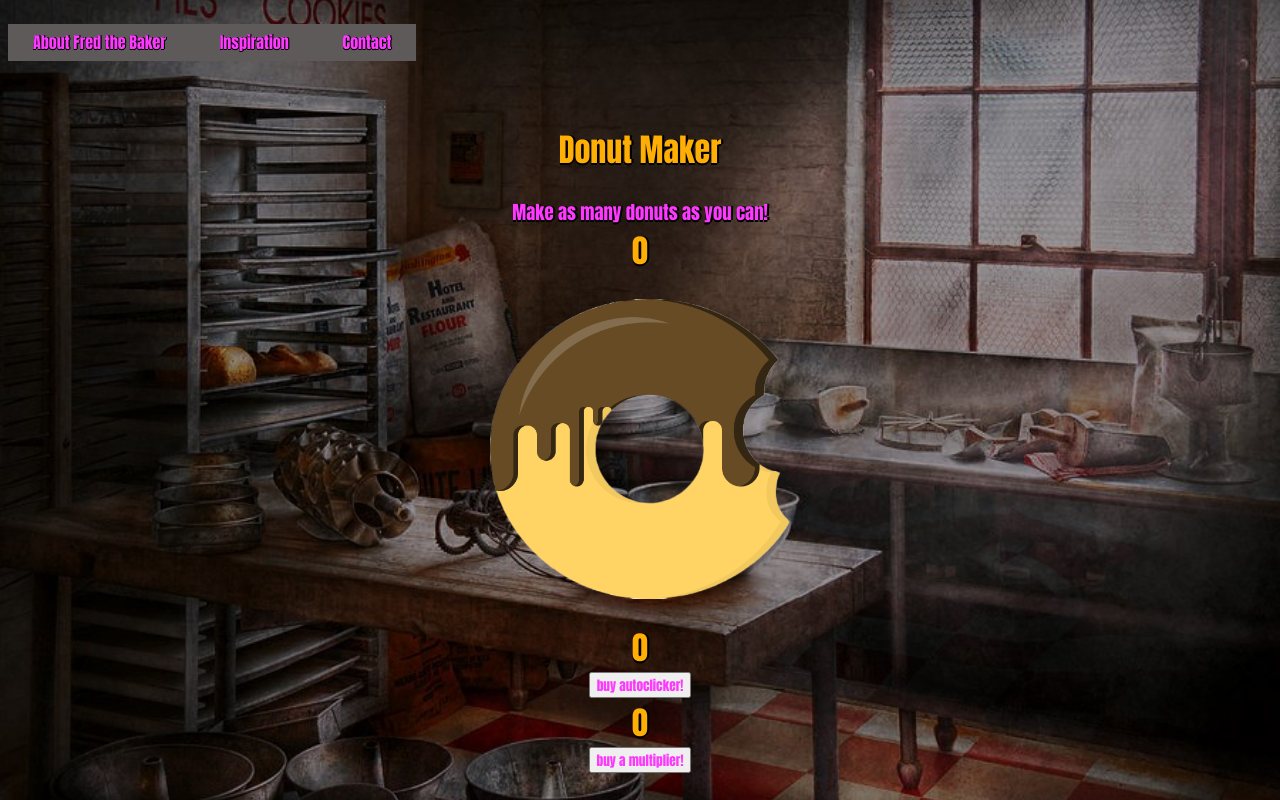
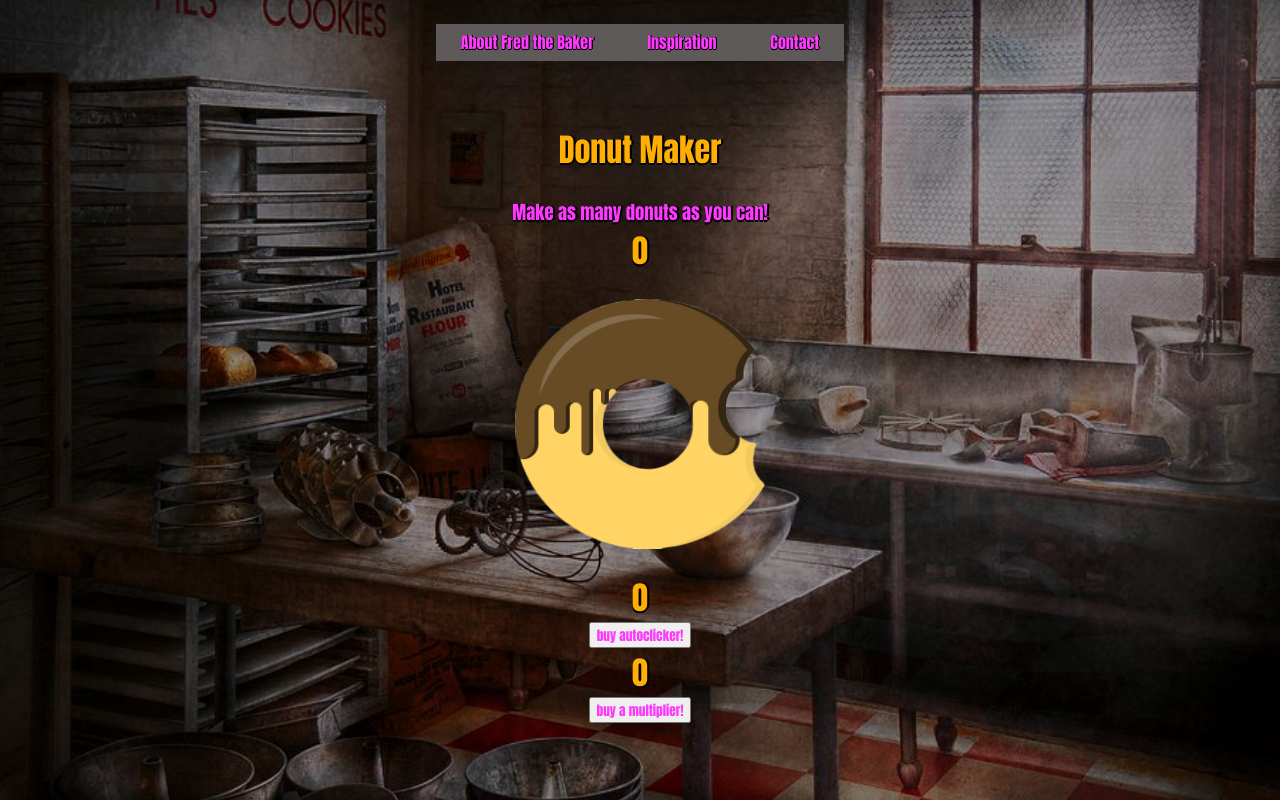
Before and after one commit to 2022-Summer-Cohort/donut-maker-PatCHastings, a website built with Parcel: page index.html in a window 1280 px wide. Built offline with nearby package versions, Linux system fonts and the light colour scheme.

Commit message:
improved css elements

```diff
--- a/index.html
+++ b/index.html
@@ -51,7 +51,7 @@
     <h3>Make as many donuts as you can!</h3>
       <h1 id="donutCount">0</h1>
       <br>
-      <img src="chocoDonutTrans.png" width="300" height="300" class="tickDonut" id ="tickDonut">
+      <img src="chocoDonutTrans.png" width="250" height="250" class="tickDonut" id ="tickDonut">
       <br>
       <h1 id="autoclicker">0</h1>
       <button id ="buyAutoClicker">buy autoclicker!</button>
--- a/style.css
+++ b/style.css
@@ -7,7 +7,7 @@ nav{
     flex-direction: row;
     width: 100%;
     position: relative;
-    align-items: center;
+
 }
 .tickDonut:hover{
     transform: scale(1.1);
@@ -18,8 +18,11 @@ nav{
 }
 header{
     display: flex;
-flex-direction: row;
-position: relative;
+    flex-direction: row;
+    position: relative;
+    justify-content: center;
+    align-items: center;
+    margin: auto;
 
 
 }
```
